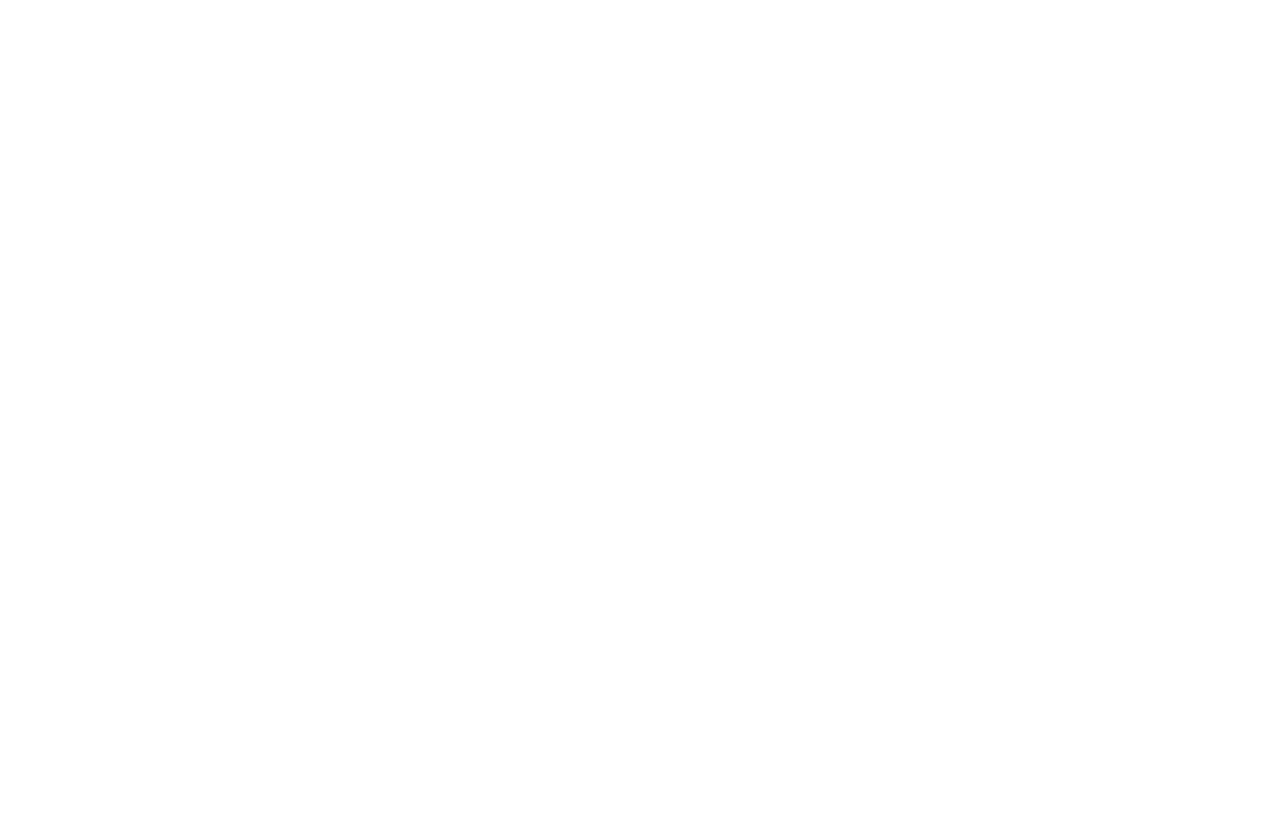
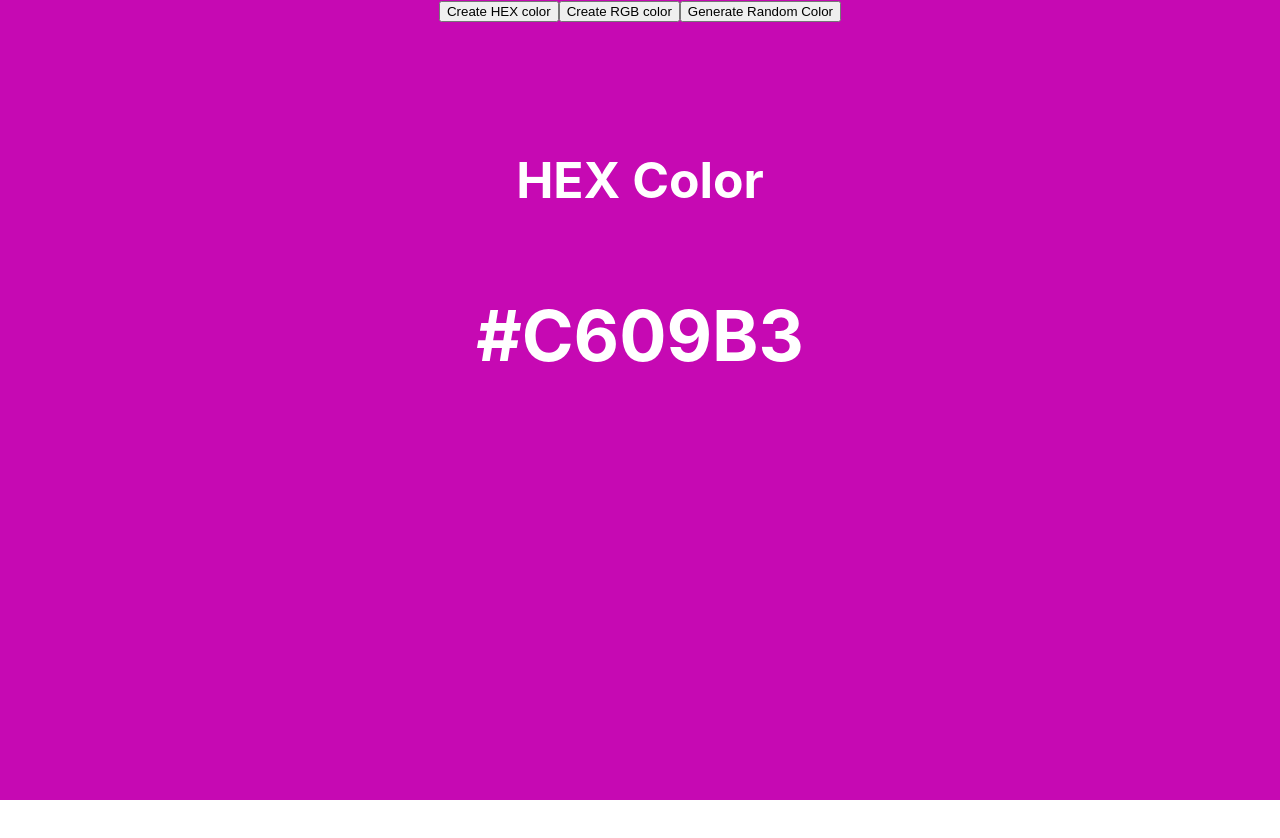
Before and after one commit to namanzzz/portfolio-projects, a React (Create React App) app: page / in a window 1280 px wide. Shown: the top 838 px of the page. Before the commit the page ends 800 px from the top, so only its background shows below. Built offline with nearby package versions, Linux system fonts and the light colour scheme.

Commit message:
initial commit

```diff
--- a/src/App.js
+++ b/src/App.js
@@ -10,7 +10,7 @@ function App() {
         {/* <Accordian /> */}
 
         {/* Random color component */}
-        {/* <RandomColor /> */}
+        <RandomColor />
 
 
         <StarRating noOfStars={10}/>
```
